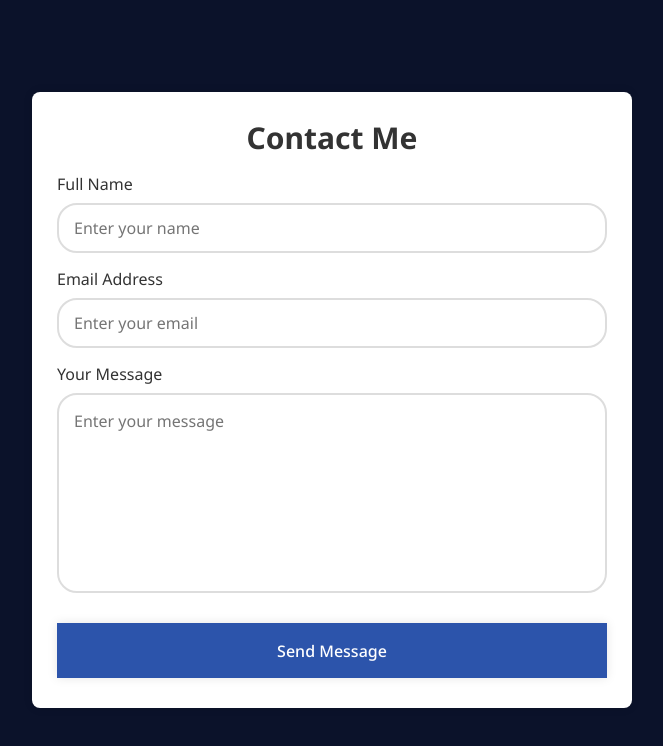
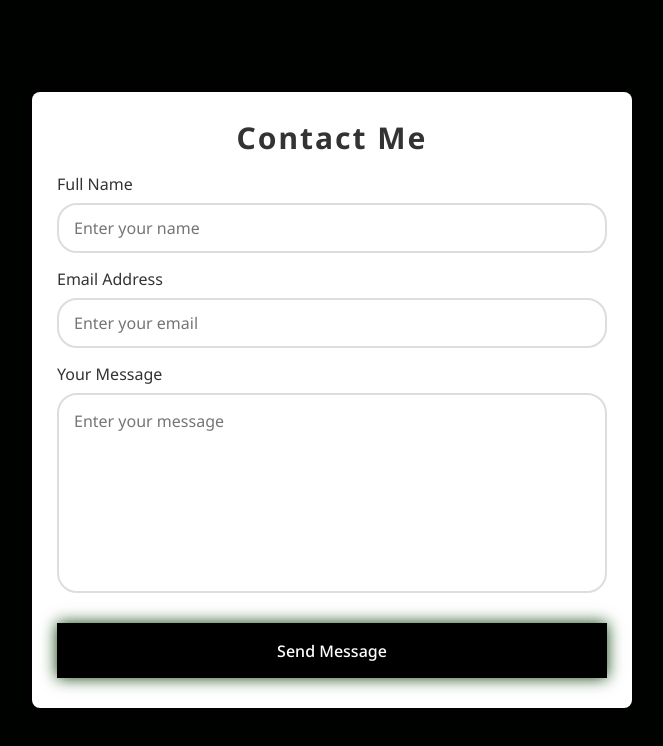
Before and after one commit to Stiv3nn/Contact-form, a React (Vite) app: page / in a window 1280 px wide. Shown: the top 746 px of the page, without its empty margins (308-971 px from the left). Built offline with nearby package versions, Linux system fonts and the light colour scheme; a web font is replaced by a local one.

Commit message:
varie modifiche nel css

```diff
--- a/src/Components/Contact/Contact.css
+++ b/src/Components/Contact/Contact.css
@@ -21,11 +21,11 @@
 
     0%,
     100% {
-        background-color: #0a0f24;
+        background-color: #000000;
     }
 
     50% {
-        background-color: #1b3b73;
+        background-color: #051602;
     }
 }
 
@@ -42,6 +42,7 @@ form {
 
 form h2 {
     font-size: 30px;
+    letter-spacing: 2px;
     text-align: center;
     font-family: Noto Sans;
 }
@@ -55,15 +56,16 @@ form .input-box {
     width: 100%;
     height: 50px;
     background: transparent;
-    border: 2px solid #ddd;
+    border: 2px solid #dddddd;
     outline: none;
     border-radius: 20px;
     padding: 15px;
     font-size: 16px;
-    color: #333;
+    color: #535353;
     margin-top: 8px;
     font-family: Noto Sans;
 }
+
 
 .input-box .field.mess {
     height: 200px;
@@ -73,9 +75,9 @@ form .input-box {
 form button {
     width: 100%;
     height: 55px;
-    background: rgb(44, 84, 171);
+    background: rgb(0, 0, 0);
     border: none;
-    box-shadow: 0 0 10px rgba(0, 0, 0, .1);
+    box-shadow: 0 0 15px rgb(12, 65, 10);
     cursor: pointer;
     font-size: 16px;
     color: #fff;
@@ -86,5 +88,5 @@ form button {
 }
 
 form button:hover {
-    background: #112062;
+    background: #294612;
 }
```
